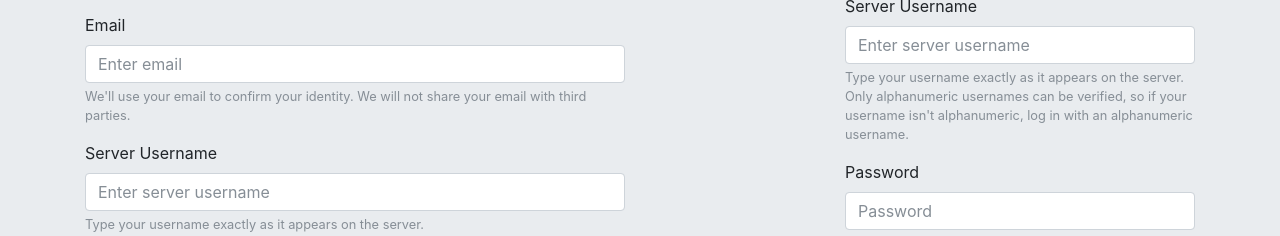
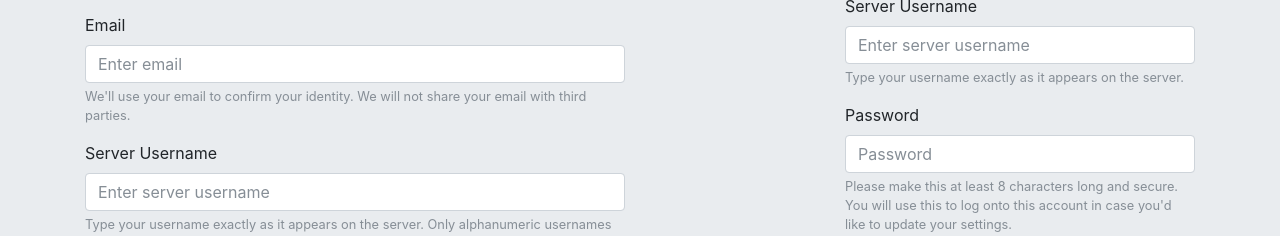
Before and after one commit to nathanhleung/bukkit-web-wrapper, a website: page public/index.html in a window 1280 px wide. Shown: the part 542-778 px from the top of the page. Drawn offline with nearby package versions, Linux system fonts and the light colour scheme; a script that the page names is missing.

Commit message:
add alphanumeric message

```diff
--- a/public/index.html
+++ b/public/index.html
@@ -27,7 +27,7 @@
               <div class="form-group">
                 <label>Server Username</label>
                 <input type="text" name="username" class="form-control" placeholder="Enter server username" pattern="[a-zA-Z0-9]+" required>
-                <small class="form-text text-muted">Type your username exactly as it appears on the server.</small>
+                <small class="form-text text-muted">Type your username exactly as it appears on the server. Only alphanumeric usernames can be verified (i.e. no spaces, underscores, or special characters), so if your username isn't alphanumeric, you'll need to choose a different username. Restart the client and instead log in with an alphanumeric username.</small>
               </div>
               <div class="form-group">
                 <label>Password</label>
@@ -51,7 +51,7 @@
               <div class="form-group">
                 <label>Server Username</label>
                 <input type="text" name="username" class="form-control" placeholder="Enter server username" required>
-                <small class="form-text text-muted">Type your username exactly as it appears on the server. Only alphanumeric usernames can be verified, so if your username isn't alphanumeric, log in with an alphanumeric username.</small>
+                <small class="form-text text-muted">Type your username exactly as it appears on the server.</small>
               </div>
               <div class="form-group">
                 <label>Password</label>
```
Also changed, not shown: 1 other file.
